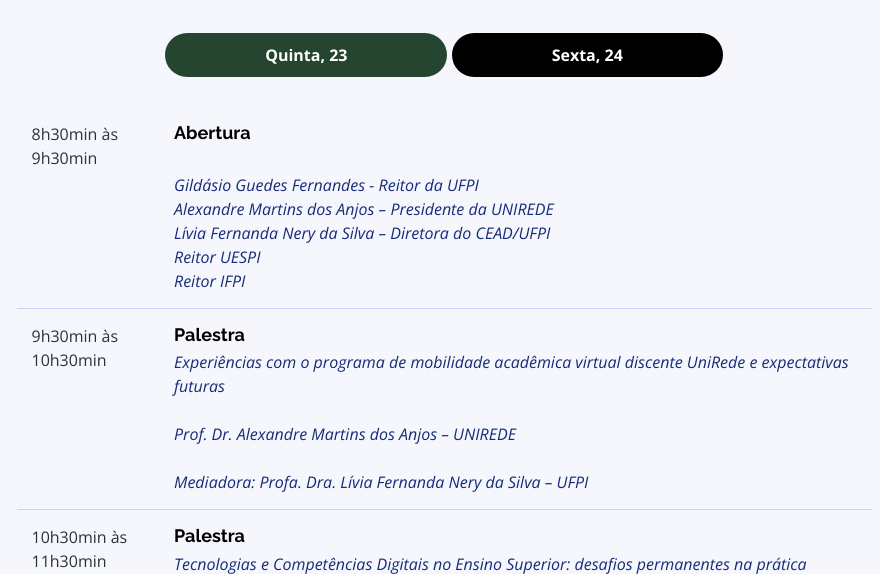
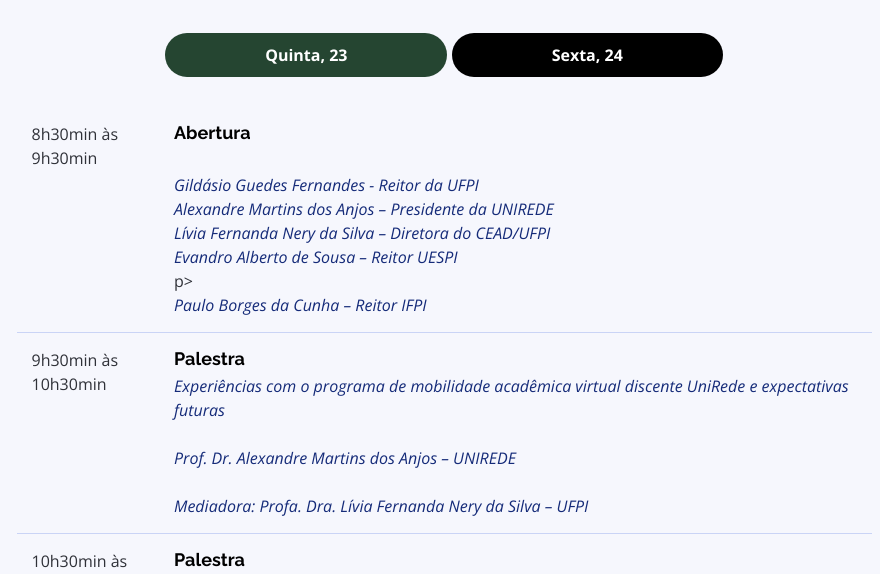
Before and after one commit to Francisco-Jair/site_eventos, a Django app: page / in a window 1280 px wide. Shown: the part 1821-2395 px from the top of the page, without its empty margins (196-1076 px from the left). Run offline with Django 3.2, Linux system fonts and the light colour scheme; data that the repository does not hold is empty; some libraries are stand-ins or nearby versions.

Commit message:
Atualiza participantes na programação

```diff
--- a/core/templates/index.html
+++ b/core/templates/index.html
@@ -92,8 +92,8 @@
                 <p>Gildásio Guedes Fernandes - Reitor da UFPI</p>
                 <p>Alexandre Martins dos Anjos – Presidente da UNIREDE</p>
                 <p>Lívia Fernanda Nery da Silva – Diretora do CEAD/UFPI</p>
-                <p>Reitor UESPI</p>
-                <p>Reitor IFPI</p>
+                <p>Evandro Alberto de Sousa – Reitor UESPI</p>p>
+                <p>Paulo Borges da Cunha – Reitor IFPI</p>
               </div>
             </div>
 
```
